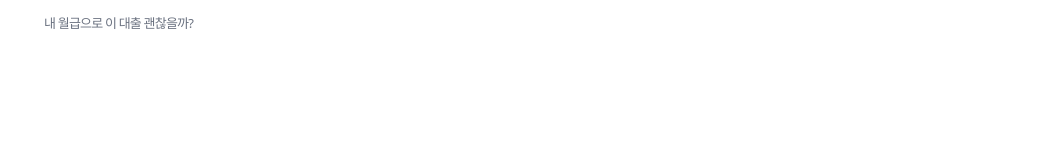
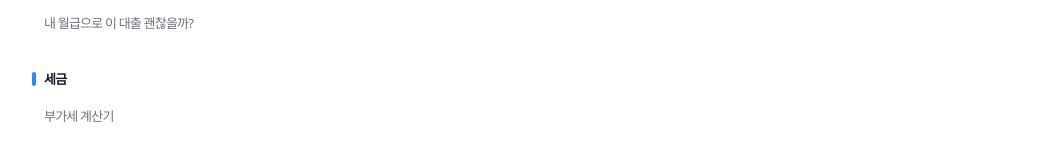
Before and after one commit to greentea2417/semogye-calculator, a Next.js app: page /business in a window 1280 px wide. Shown: the part 520-680 px from the top of the page, without its empty margins (120-1159 px from the left). Built offline with nearby package versions, Linux system fonts and the light colour scheme; a web font is replaced by a local one.

Commit message:
feat: 사이드바에 세금 카테고리(부가세 계산기) 추가

```diff
--- a/app/business/layout.tsx
+++ b/app/business/layout.tsx
@@ -29,6 +29,10 @@ const groups = [
   {
     label: "대출 · 금융",
     items: [{ href: "/business/burden", title: "내 월급으로 이 대출 괜찮을까?" }],
+  },
+  {
+    label: "세금",
+    items: [{ href: "/business/vat", title: "부가세 계산기" }],
   },
 ];
 
```
